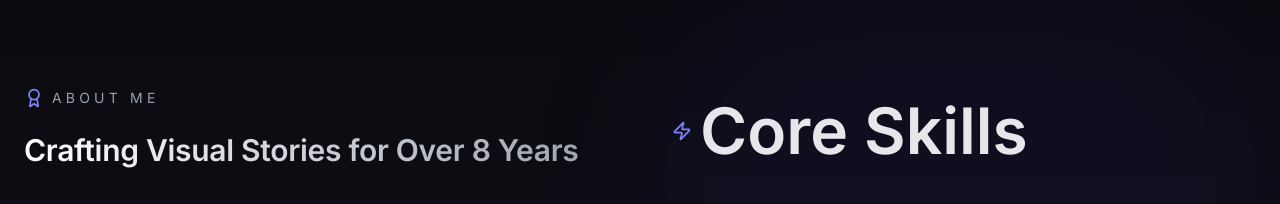
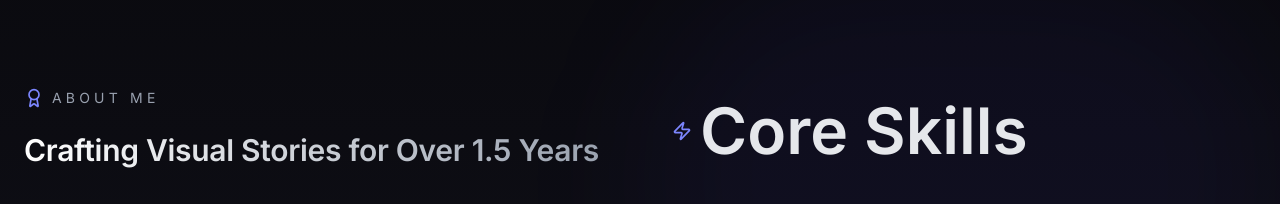
Before and after one commit to Harcharan2102784/portfolio, a React (Vite) app: page / in a window 1280 px wide. Shown: the part 840-1044 px from the top of the page. Built offline with nearby package versions, Linux system fonts and the light colour scheme.

Commit message:
Update About.tsx

```diff
--- a/src/app/components/About.tsx
+++ b/src/app/components/About.tsx
@@ -28,7 +28,7 @@ export function About() {
             </div>
 
             <h2 className="mb-8 text-transparent bg-clip-text bg-gradient-to-r from-white to-gray-400">
-              Crafting Visual Stories for Over 8 Years
+              Crafting Visual Stories for Over 1.5 Years
             </h2>
 
             <div className="space-y-6 text-gray-400 leading-relaxed">
```
